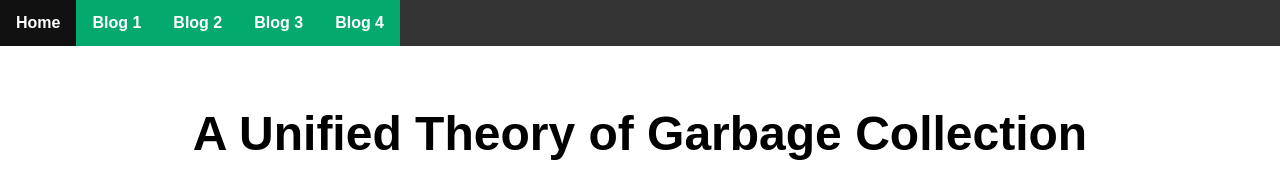
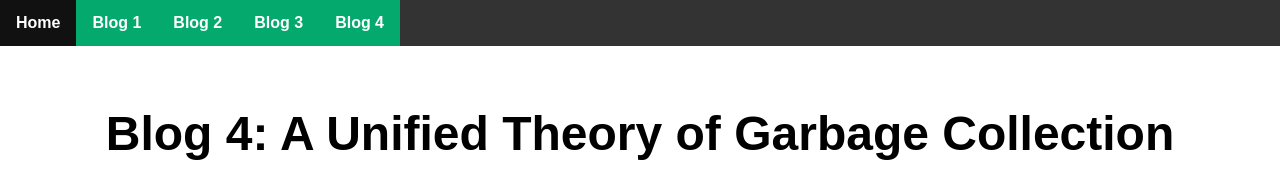
Before and after one commit to ArterioRodrigues/CS499Report, a plain HTML site: page blog4.html in a window 1280 px wide. Shown: the top 190 px of the page. Drawn offline with Linux system fonts and the light colour scheme.

Commit message:
Update blog4.html

```diff
--- a/blog4.html
+++ b/blog4.html
@@ -5,7 +5,7 @@
     <meta charset="UTF-8">
     <meta http-equiv="X-UA-Compatible" content="IE=edge">
     <meta name="viewport" content="width=device-width, initial-scale=1.0">
-    <title>Blog 3</title>
+    <title>Blog 4</title>
 </head>
 <body>
 
@@ -18,7 +18,7 @@
     </ul>
     <div class = "top">
         <img src="" alt="">
-        <h1 class="">A Unified Theory of Garbage Collection
+        <h1 class="">Blog 4: A Unified Theory of Garbage Collection
         </h1>
         <div>Section 1: Introduction-Arterio </div>
         <pre class="tab1">
```
